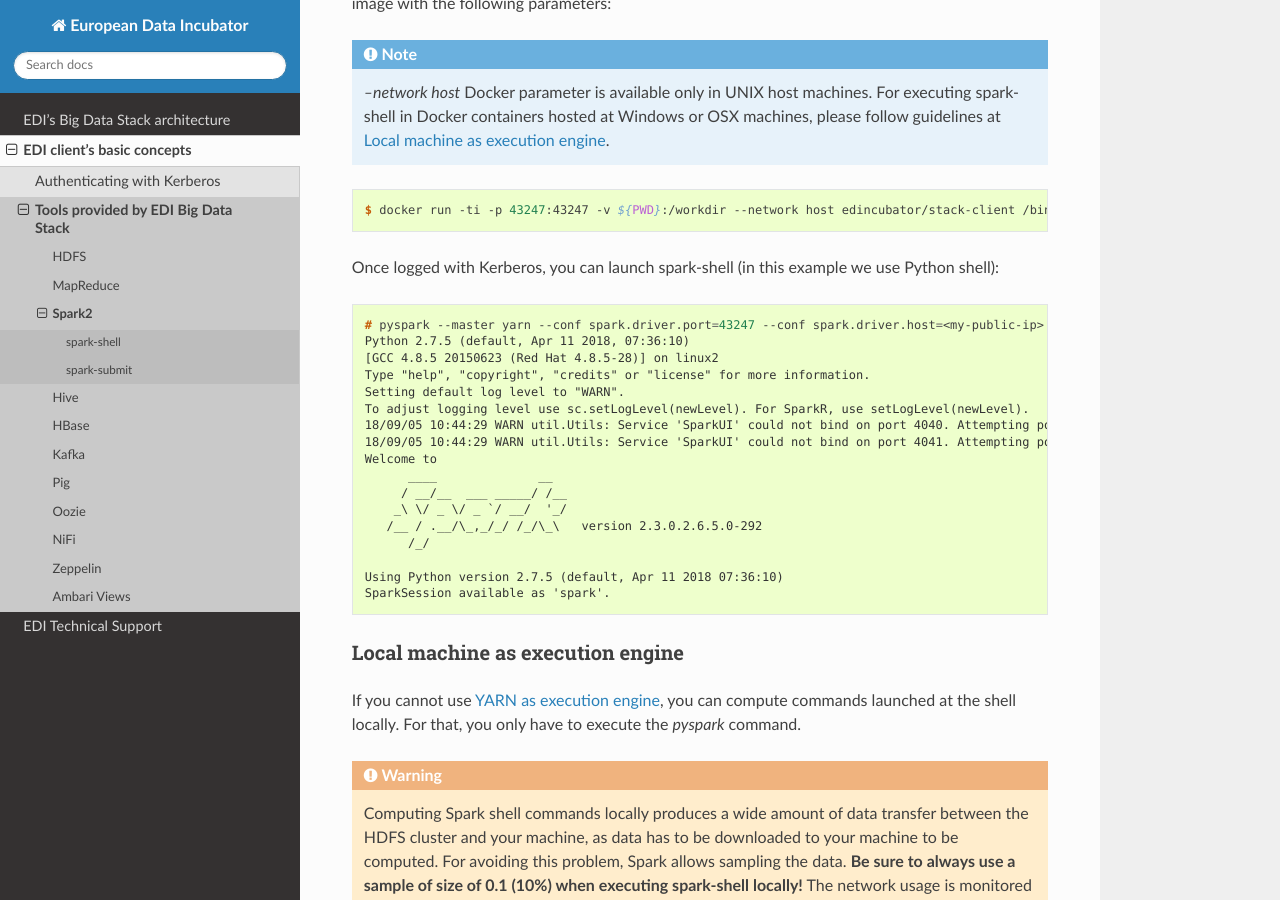
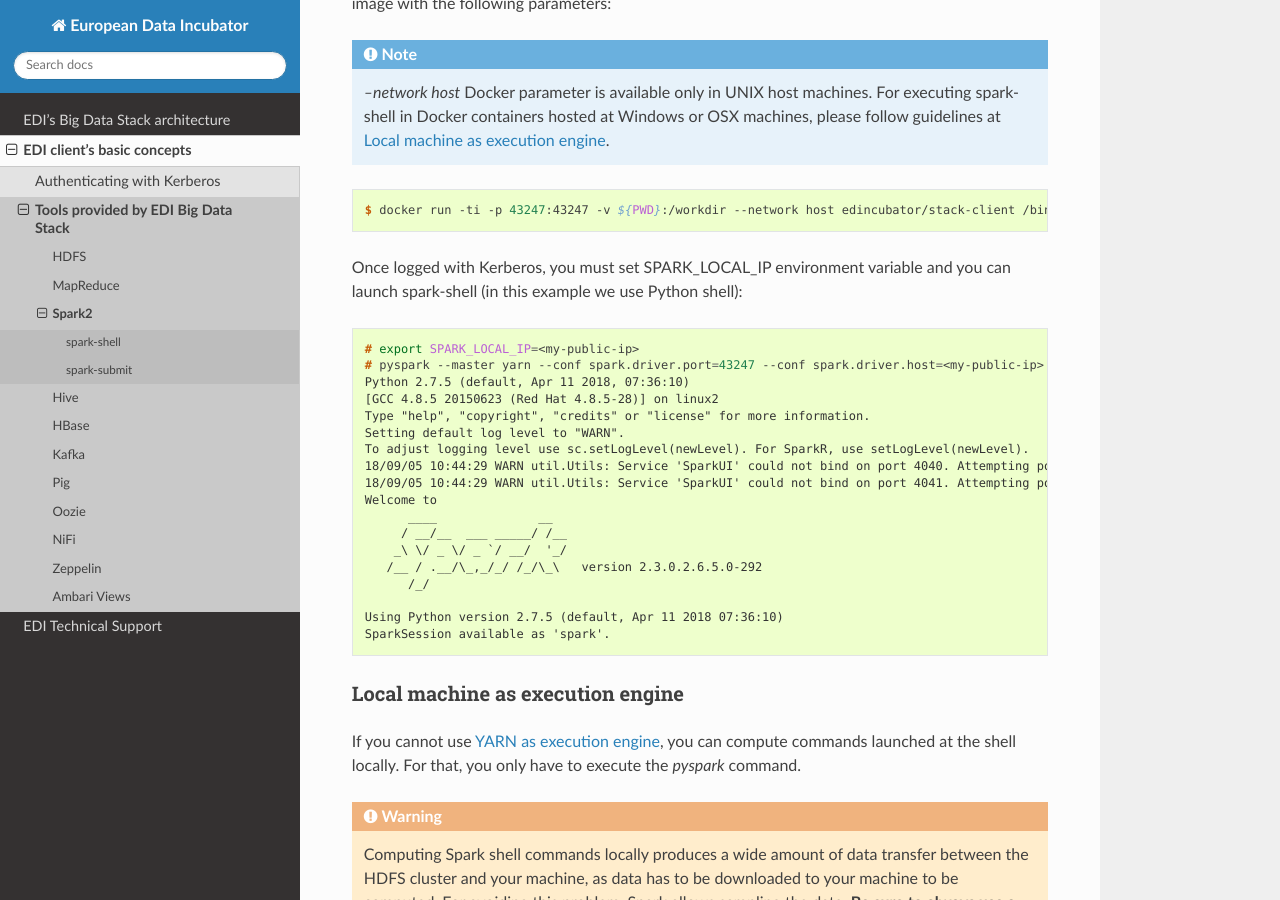
Before and after one commit to edincubator/edi-doc, a Sphinx documentation site: the page built from source/big-data-stack/tools/spark2.rst, in a window 1280 px wide and 900 px high, scrolled down 884 px. Built offline with Sphinx 7.4.7 and the Read the Docs theme 2.0.0, drawn with Linux system fonts in a browser that asks for light colours.

Commit message:
Adding more details to spark-shell execution

```diff
--- a/source/big-data-stack/tools/spark2.rst
+++ b/source/big-data-stack/tools/spark2.rst
@@ -50,11 +50,12 @@ Big Data Stack docker image with the following parameters:
 
   $ docker run -ti -p 43247:43247 -v ${PWD}:/workdir --network host edincubator/stack-client /bin/bash
 
-Once logged with Kerberos, you can launch spark-shell (in this example we use
-Python shell):
+Once logged with Kerberos, you must set SPARK_LOCAL_IP environment variable and
+you can launch spark-shell (in this example we use Python shell):
 
 .. code-block:: console
 
+  # export SPARK_LOCAL_IP=<my-public-ip>
   # pyspark --master yarn --conf spark.driver.port=43247 --conf spark.driver.host=<my-public-ip>
   Python 2.7.5 (default, Apr 11 2018, 07:36:10)
   [GCC 4.8.5 20150623 (Red Hat 4.8.5-28)] on linux2
```
